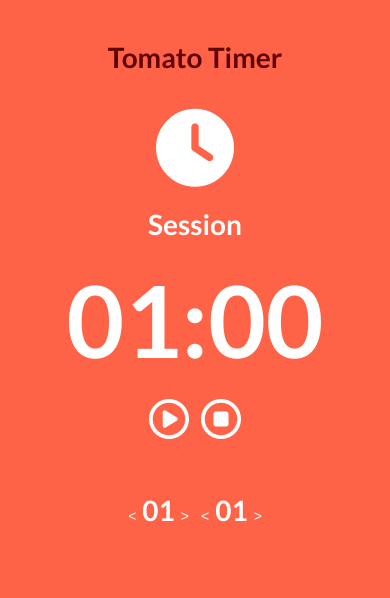
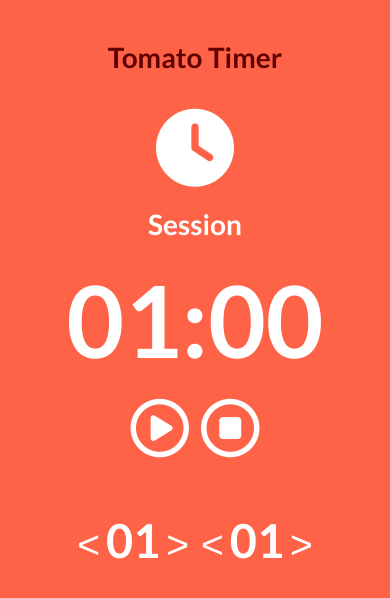
Before and after one commit to joshuapohan/react-podomoro, a React (Create React App) app: page / in a window 390 px wide. Shown: the top 598 px of the page. Built offline with nearby package versions, Linux system fonts and the light colour scheme.

Commit message:
add styles, toggle vibrate action

```diff
--- a/src/actions/index.js
+++ b/src/actions/index.js
@@ -40,6 +40,12 @@ export const resetTimer = () => {
   };
 };
 
+export const toggleVibrate = () => {
+  return {
+    type: "TOGGLE_VIBRATE"
+  };
+};
+
 export const toggleTimer = (newTime, newLabel, isSession) => {
   return {
     type: "TOGGLE_TIMER",
--- a/src/components/App.css
+++ b/src/components/App.css
@@ -8,9 +8,15 @@ button {
   display: inline-block;
 }
 
+.setting-value {
+  font-size: 8vmin;
+}
+
 .action-button {
   display: inline-block;
+  font-size: 6vmin;
 }
+
 .action-button:focus {
   outline: none;
 }
@@ -27,12 +33,6 @@ button {
   font-size: 15.5vmin !important;
 }
 
-@media only screen and (max-width: 768px) {
-  .timer-countdown {
-    font-size: 25.5vmin !important;
-  }
-}
-
 body {
   background-color: #ff6347;
 }
@@ -40,12 +40,13 @@ body {
 .main-title {
   display: block;
   color: #600000;
-  margin-top: 10vmin !important;
+  margin-top: 5vmin !important;
   text-align: center !important;
 }
 
-.far {
-  font-size: 40px;
+.play-icon,
+.increment-icon {
+  font-size: 8vmin;
 }
 
 .main-icon {
@@ -53,3 +54,23 @@ body {
   font-size: 20vmin;
   color: white;
 }
+
+@media only screen and (max-width: 768px) {
+  .timer-countdown {
+    font-size: 25.5vmin !important;
+  }
+  .main-title {
+    margin-top: 10vmin !important;
+  }
+  .play-icon,
+  .increment-icon {
+    font-size: 15vmin;
+  }
+  .setting-value {
+    font-size: 12vmin;
+  }
+
+  .action-button {
+    font-size: 10vmin;
+  }
+}
--- a/src/components/App.js
+++ b/src/components/App.js
@@ -8,9 +8,9 @@ import {
   startTimer,
   stopTimer,
   toggleTimer,
-  resetTimer
+  resetTimer,
+  toggleVibrate
 } from "./../actions";
-import TriangleRow from "./Triangle";
 
 import "./App.css";
 
@@ -29,7 +29,8 @@ const mapDispatchToProps = dispatch => ({
   decrementBreak: () => dispatch(decrementBreak()),
   resetTimer: () => dispatch(resetTimer()),
   toggleTimer: (newTimer, newLabel, isSession) =>
-    dispatch(toggleTimer(newTimer, newLabel, isSession))
+    dispatch(toggleTimer(newTimer, newLabel, isSession)),
+  toggleVibrate: () => dispatch(toggleVibrate())
 });
 
 let timerInterval;
@@ -88,7 +89,7 @@ class App extends React.Component {
       <div>
         <div className="main-title">
           <h1>Tomato Timer</h1>
-          <i class="fas fa-clock main-icon" />
+          <i className="fas fa-clock main-icon" />
         </div>
         <div className="ui page grid timer-fonts">
           <div className="row main-timer">
@@ -109,16 +110,16 @@ class App extends React.Component {
                 }
               >
                 {this.props.timer.isRunning ? (
-                  <i className="far fa-pause-circle" />
+                  <i className="far fa-pause-circle play-icon" />
                 ) : (
-                  <i className="far fa-play-circle" />
+                  <i className="far fa-play-circle play-icon" />
                 )}
               </button>
               <button
                 className="action-button"
                 onClick={this.onClickResetTimer}
               >
-                <i className="far fa-stop-circle" />
+                <i className="far fa-stop-circle play-icon" />
               </button>
             </div>
             <div className="five wide computer two wide mobile column" />
@@ -132,7 +133,7 @@ class App extends React.Component {
               >
                 {"<"}
               </button>
-              <h1 className="timer">
+              <h1 className="timer setting-value">
                 {this.getClockDisplay(this.props.session, true)}
               </h1>
               <button
@@ -147,7 +148,7 @@ class App extends React.Component {
               >
                 {"<"}
               </button>
-              <h1 className="timer">
+              <h1 className="timer setting-value">
                 {this.getClockDisplay(this.props.break, true)}
               </h1>
               <button
--- a/src/reducers/index.js
+++ b/src/reducers/index.js
@@ -1,8 +1,14 @@
 import { combineReducers } from "redux";
-import { timerReducer, sessionReducer, breakReducer } from "./reducer.js";
+import {
+  timerReducer,
+  sessionReducer,
+  breakReducer,
+  settingReducer
+} from "./reducer.js";
 
 export default combineReducers({
   timer: timerReducer,
   session: sessionReducer,
-  break: breakReducer
+  break: breakReducer,
+  setting: settingReducer
 });
--- a/src/reducers/reducer.js
+++ b/src/reducers/reducer.js
@@ -72,4 +72,11 @@ export const breakReducer = (state = 60, action) => {
   }
 };
 
-export const notifierReducer = (state = 0, action) => {};
+export const settingReducer = (state = { vibrate: false }, action) => {
+  switch (action.type) {
+    case "TOGGLE_VIBRATE":
+      return { ...state, vibrate: !state.vibrate };
+    default:
+      return state;
+  }
+};
```
